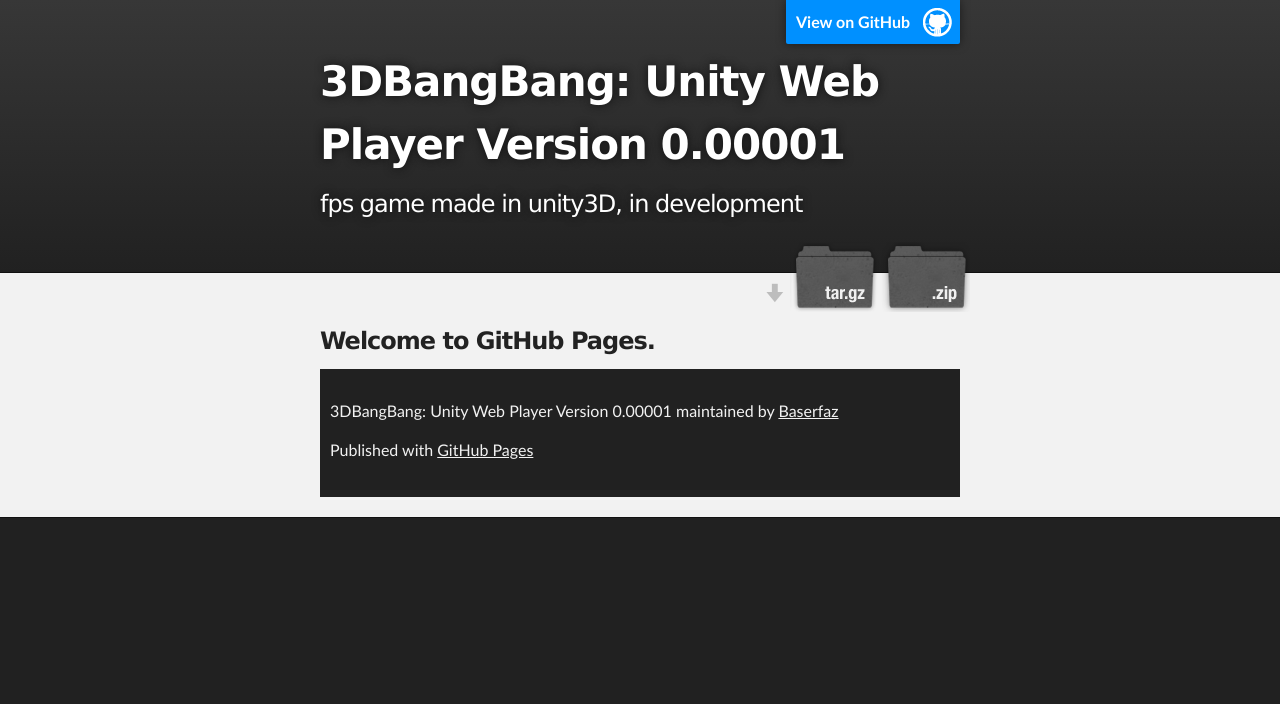
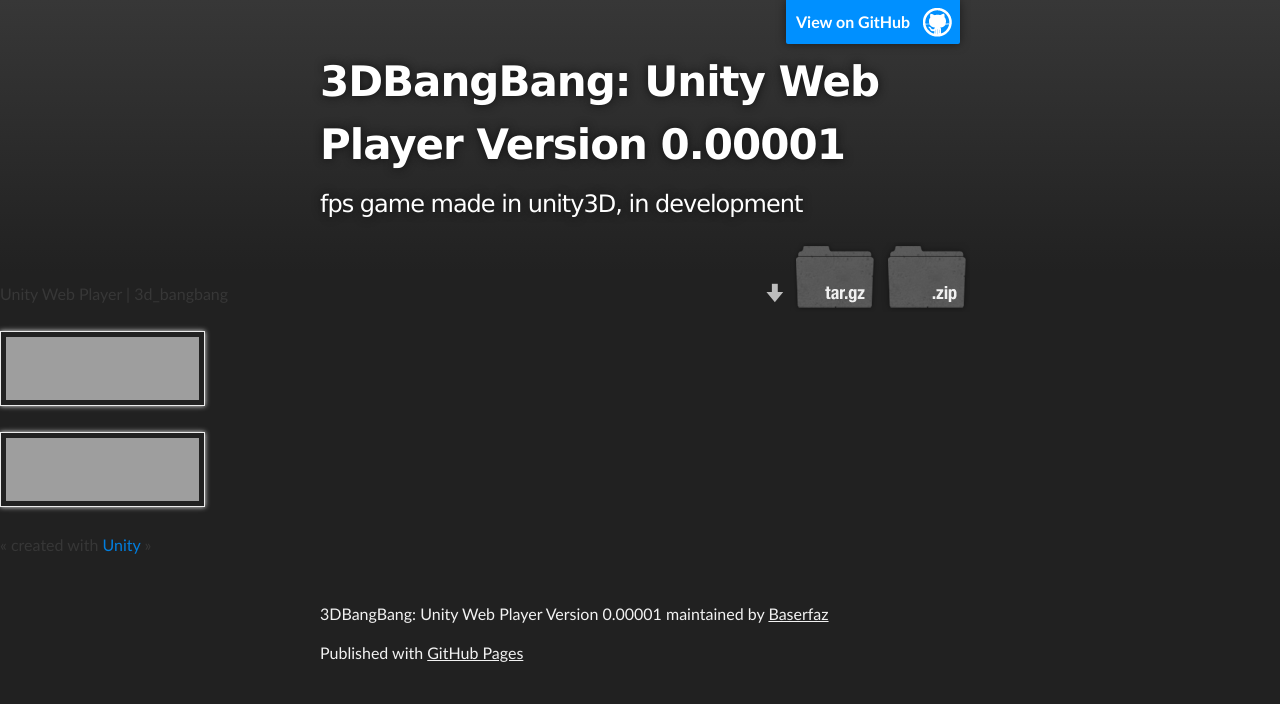
Before and after one commit to Baserfaz/3Dbangbang_web, a plain HTML site: page index.html in a window 1280 px wide. Drawn offline with nearby package versions, Linux system fonts and the light colour scheme; grey boxes are pictures that could not be loaded; a script that the page names is missing.

Commit message:
Update index.html

```diff
--- a/index.html
+++ b/index.html
@@ -9,32 +9,8 @@
     <link rel="stylesheet" type="text/css" media="screen" href="stylesheets/stylesheet.css">
 
     <title>3DBangBang: Unity Web Player Version 0.00001</title>
-  </head>
 
-  <body>
-
-    <!-- HEADER -->
-    <div id="header_wrap" class="outer">
-        <header class="inner">
-          <a id="forkme_banner" href="https://github.com/Baserfaz/3Dbangbang_web">View on GitHub</a>
-
-          <h1 id="project_title">3DBangBang: Unity Web Player Version 0.00001</h1>
-          <h2 id="project_tagline">fps game made in unity3D, in development</h2>
-
-            <section id="downloads">
-              <a class="zip_download_link" href="https://github.com/Baserfaz/3Dbangbang_web/zipball/master">Download this project as a .zip file</a>
-              <a class="tar_download_link" href="https://github.com/Baserfaz/3Dbangbang_web/tarball/master">Download this project as a tar.gz file</a>
-            </section>
-        </header>
-    </div>
-
-    <!-- MAIN CONTENT -->
-    <div id="main_content_wrap" class="outer">
-      <section id="main_content" class="inner">
-        <h3>
-<a id="welcome-to-github-pages" class="anchor" href="#welcome-to-github-pages" aria-hidden="true"><span class="octicon octicon-link"></span></a>Welcome to GitHub Pages.</h3
-
-<script type='text/javascript' src='https://ssl-webplayer.unity3d.com/download_webplayer-3.x/3.0/uo/jquery.min.js'></script>
+    	<script type='text/javascript' src='https://ssl-webplayer.unity3d.com/download_webplayer-3.x/3.0/uo/jquery.min.js'></script>
 		<script type="text/javascript">
 		<!--
 		var unityObjectUrl = "http://webplayer.unity3d.com/download_webplayer-3.x/3.0/uo/UnityObject2.js";
@@ -93,6 +69,44 @@
 		</script>
 
 
+  </head>
+
+  <body>
+
+    <!-- HEADER -->
+    <div id="header_wrap" class="outer">
+        <header class="inner">
+          <a id="forkme_banner" href="https://github.com/Baserfaz/3Dbangbang_web">View on GitHub</a>
+
+          <h1 id="project_title">3DBangBang: Unity Web Player Version 0.00001</h1>
+          <h2 id="project_tagline">fps game made in unity3D, in development</h2>
+
+            <section id="downloads">
+              <a class="zip_download_link" href="https://github.com/Baserfaz/3Dbangbang_web/zipball/master">Download this project as a .zip file</a>
+              <a class="tar_download_link" href="https://github.com/Baserfaz/3Dbangbang_web/tarball/master">Download this project as a tar.gz file</a>
+            </section>
+        </header>
+    </div>
+
+    <!-- MAIN CONTENT -->
+
+	<p class="header"><span>Unity Web Player | </span>3d_bangbang</p>
+		<div class="content">
+			<div id="unityPlayer">
+				<div class="missing">
+					<a href="http://unity3d.com/webplayer/" title="Unity Web Player. Install now!">
+						<img alt="Unity Web Player. Install now!" src="http://webplayer.unity3d.com/installation/getunity.png" width="193" height="63" />
+					</a>
+				</div>
+				<div class="broken">
+					<a href="http://unity3d.com/webplayer/" title="Unity Web Player. Install now! Restart your browser after install.">
+						<img alt="Unity Web Player. Install now! Restart your browser after install." src="http://webplayer.unity3d.com/installation/getunityrestart.png" width="193" height="63" />
+					</a>
+				</div>
+			</div>
+		</div>
+		<p class="footer">&laquo; created with <a href="http://unity3d.com/unity/" title="Go to unity3d.com">Unity</a> &raquo;</p>
+
 
     <!-- FOOTER  -->
     <div id="footer_wrap" class="outer">
```
